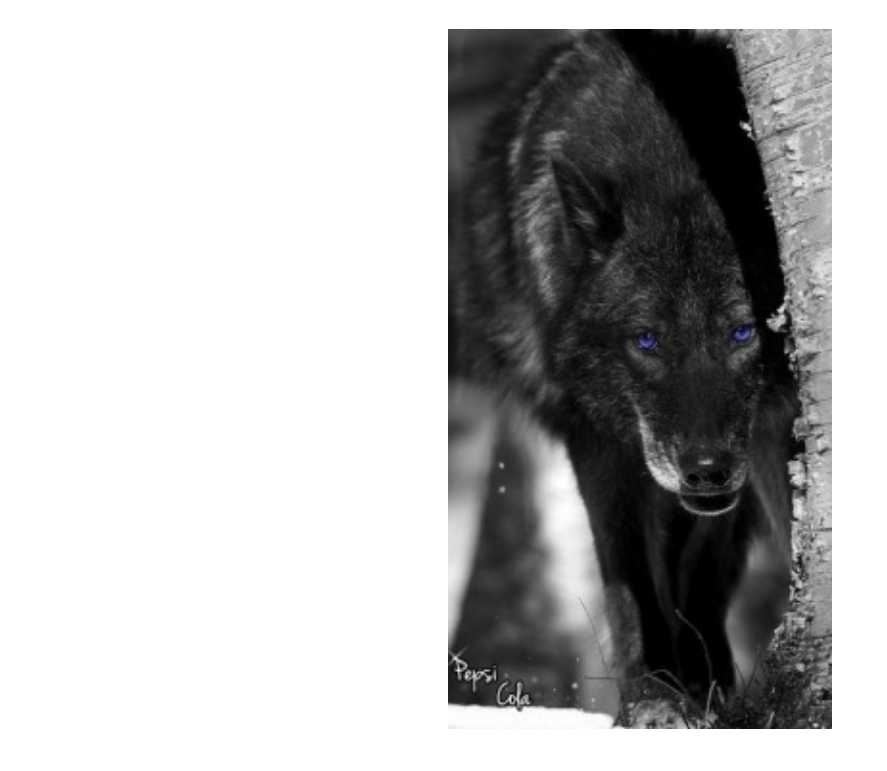
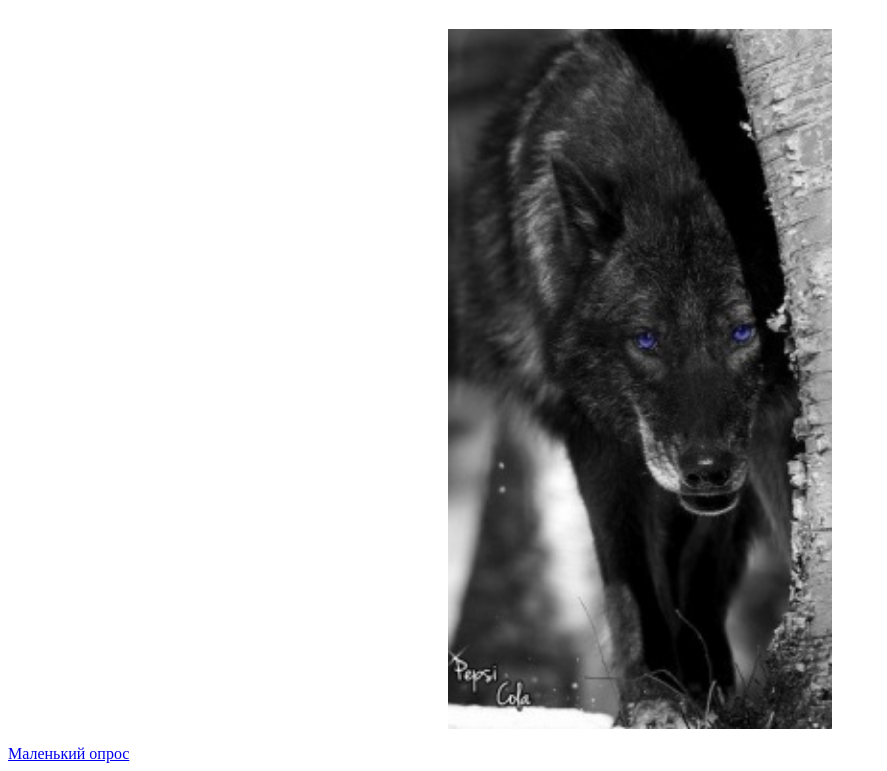
Before and after one commit to werewolf-marina/wolves, a plain HTML site: page index.html in a window 1280 px wide. Shown: the part 1311-2082 px from the top of the page, without its empty margins (0-887 px from the left). Before the commit the page ends 2056 px from the top, so only its background shows below. Drawn offline with Linux system fonts and the light colour scheme.

Commit message:
Добавлена ссылка на опрос

```diff
--- a/index.html
+++ b/index.html
@@ -9,3 +9,4 @@
 <h1><p align="center">Если на стаю волчков кто то напал то волки будут защищать друг друга до последнего</p></h1>
 <h1><p align="center">Раньше волчков боялись. И в мифах их начали наделять волшебной силой. Так и появились сказки в которых были оборотни волки которые умели превращаться в людей</p></h1>
 <p align="center"><img height="700px" src="wolf5.jpg"></img></p>
+<a href="pool.html">Маленький опрос</a>
```
